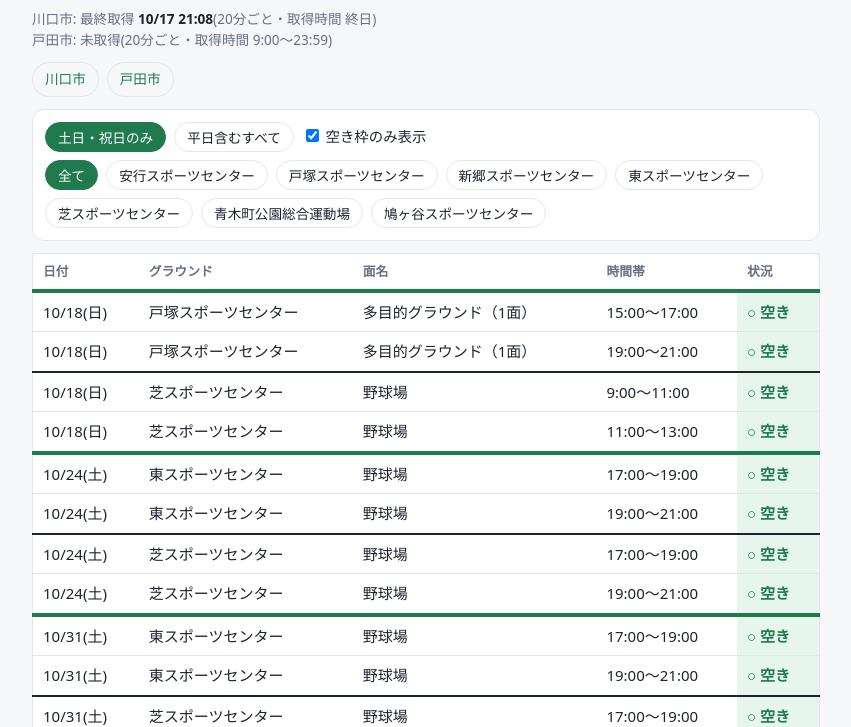
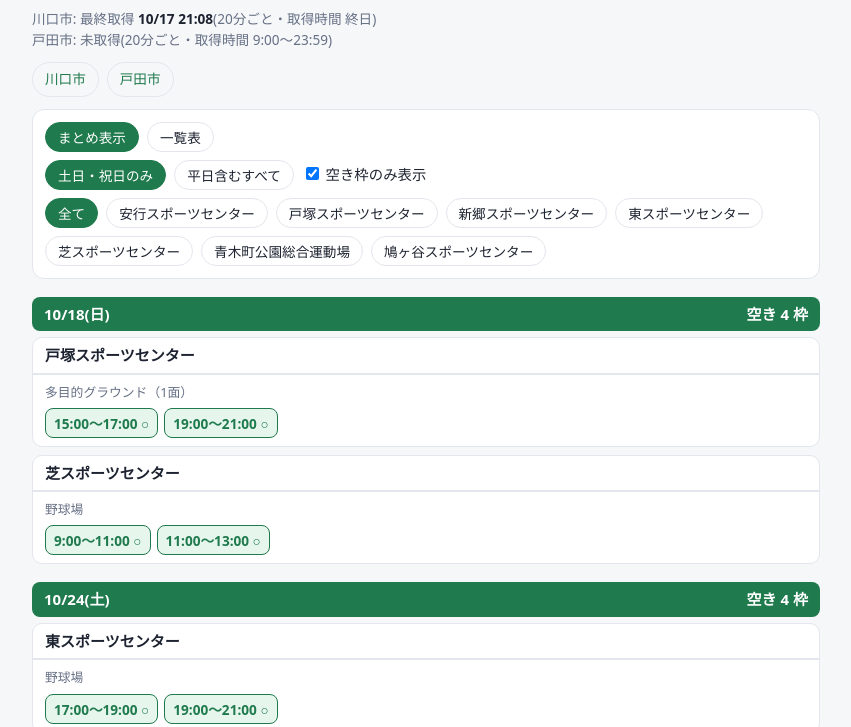
Before and after one commit to suzuete/ground-viewer, a plain HTML site: page index.html in a window 1280 px wide. Shown: the part 73-800 px from the top of the page, without its empty margins (214-1065 px from the left). Drawn offline with Linux system fonts and the light colour scheme.

Commit message:
Add files via upload

```diff
--- a/index.html
+++ b/index.html
@@ -5,8 +5,8 @@
 <meta name="viewport" content="width=device-width, initial-scale=1">
 <title>川口市・戸田市 野球場 空き状況</title>
 <style>
-:root{--bg:#f6f7f9;--card:#fff;--text:#1d2330;--sub:#667085;--line:#e3e6ec;--accent:#1f7a4d;--open:#e6f6ec;--full:#f3f4f6}
-@media (prefers-color-scheme:dark){:root{--bg:#14171c;--card:#1d2128;--text:#e8eaee;--sub:#9aa3b2;--line:#2d333d;--accent:#4cc38a;--open:#17352a;--full:#232830}}
+:root{--bg:#f6f7f9;--card:#fff;--text:#1d2330;--sub:#667085;--line:#e3e6ec;--accent:#1f7a4d;--open:#e6f6ec;--full:#f3f4f6;--sep:#cfd4dd}
+@media (prefers-color-scheme:dark){:root{--bg:#14171c;--card:#1d2128;--text:#e8eaee;--sub:#9aa3b2;--line:#2d333d;--accent:#4cc38a;--open:#17352a;--full:#232830;--sep:#394150}}
 *{box-sizing:border-box}
 body{margin:0;background:var(--bg);color:var(--text);font:15px/1.5 system-ui,"Hiragino Sans","Noto Sans JP",sans-serif}
 main{max-width:820px;margin:0 auto;padding:16px}
@@ -29,8 +29,19 @@ tr.open td:last-child{background:var(--open);color:var(--accent);font-weight:700
 tr.lottery td:last-child{background:#eaf1ff;color:#2b5cc4;font-weight:700}
 tr.outside td:last-child{background:#f1eedf;color:#7a6a2a;font-weight:700}
 tr.closed,tr.full{color:var(--sub)}
-tr.new-court td{border-top:1px solid var(--sub)}
-tr.new-ground td{border-top:2px solid var(--text)}
+.day{margin:18px 0 6px;padding:6px 12px;background:var(--accent);color:#fff;border-radius:8px;font-weight:700;display:flex;justify-content:space-between}
+.gcard{background:var(--card);border:1px solid var(--line);border-radius:10px;margin-bottom:8px;overflow:hidden}
+.gname{padding:6px 12px;font-weight:700;border-bottom:1px solid var(--line)}
+.crow{display:flex;flex-wrap:wrap;gap:6px;align-items:center;padding:8px 12px;border-top:1px solid var(--line)}
+.crow:first-of-type{border-top:0}
+.cname{flex:0 0 100%;font-size:.8rem;color:var(--sub)}
+.slotchip{border:1px solid var(--line);border-radius:8px;padding:4px 8px;font-size:.85rem;cursor:pointer;background:transparent;color:var(--sub);font-family:inherit}
+.slotchip.open{background:var(--open);color:var(--accent);border-color:var(--accent);font-weight:700}
+.slotchip.lottery{background:#eaf1ff;color:#2b5cc4;border-color:#9db8ee;font-weight:700}
+.slotchip.outside{background:#f1eedf;color:#7a6a2a;border-color:#d6cf9f;font-weight:700}
+.slotchip.full{text-decoration:line-through;opacity:.65}
+tr.new-court td{border-top:1px solid var(--line)}
+tr.new-ground td{border-top:1px solid var(--sep)}
 tr.new-date td{border-top:4px solid var(--accent)}
 tr.full td:last-child{background:var(--full)}
 .banner{background:#fff4d6;color:#6b4e00;border-radius:8px;padding:8px 12px;margin-bottom:12px;font-size:.85rem}
@@ -50,6 +61,10 @@ dialog::backdrop{background:rgba(0,0,0,.4)}
 
   <div class="panel">
     <div class="row">
+      <button class="chip on" data-view="compact">まとめ表示</button>
+      <button class="chip" data-view="table">一覧表</button>
+    </div>
+    <div class="row">
       <button class="chip on" data-days="we">土日・祝日のみ</button>
       <button class="chip" data-days="all">平日含むすべて</button>
       <label><input type="checkbox" id="onlyOpen" checked> 空き枠のみ表示</label>
@@ -57,6 +72,7 @@ dialog::backdrop{background:rgba(0,0,0,.4)}
     <div class="row" id="grounds"></div>
   </div>
 
+  <div id="compact"></div>
   <div class="tablewrap">
     <table>
       <thead><tr><th>日付</th><th>グラウンド</th><th>面名</th><th>時間帯</th><th>状況</th></tr></thead>
@@ -74,9 +90,44 @@ dialog::backdrop{background:rgba(0,0,0,.4)}
 <script>
 const $ = id => document.getElementById(id);
 const DOW = ["日","月","火","水","木","金","土"];
-const state = { data: null, days: "we", ground: "all" };
+const state = { data: null, days: "we", ground: "all", view: "compact" };
 const ST = { open: "○ 空き", lottery: "抽 抽選", outside: "受付前", closed: "休", full: "× 埋" };
 const STL = { open: "空き", lottery: "抽選", outside: "受付期間外(まだ予約できません)", closed: "休館日など", full: "予約済み" };
+const MARK = { open: " ○", full: " ×", lottery: " 抽" };
+const DOWN = ["日","月","火","水","木","金","土"];
+function renderCompact(rows) {
+  if (!rows.length) return '<div class="empty">条件に合う枠がありません</div>';
+  const days = [];
+  rows.forEach((s, i) => {
+    let day = days[days.length - 1];
+    if (!day || day.date !== s.date) { day = { date: s.date, grounds: [] }; days.push(day); }
+    let g = day.grounds[day.grounds.length - 1];
+    if (!g || g.name !== s.ground) { g = { name: s.ground, courts: [] }; day.grounds.push(g); }
+    let c = g.courts[g.courts.length - 1];
+    if (!c || c.name !== s.court) { c = { name: s.court, items: [] }; g.courts.push(c); }
+    c.items.push([s, i]);
+  });
+  return days.map(day => {
+    const d = new Date(day.date + "T00:00:00");
+    const open = day.grounds.flatMap(g => g.courts.flatMap(c => c.items)).filter(([s]) => s.status === "open").length;
+    const cards = day.grounds.map(g => `<div class="gcard"><div class="gname">${g.name}</div>` +
+      g.courts.map(c => `<div class="crow">${c.name ? `<div class="cname">${c.name}</div>` : ""}` +
+        c.items.map(([s, i]) => `<button class="slotchip ${s.status}" data-i="${i}">${s.period}${MARK[s.status] || ""}</button>`).join("") +
+        `</div>`).join("") + `</div>`).join("");
+    return `<div class="day"><span>${d.getMonth() + 1}/${d.getDate()}(${DOWN[d.getDay()]})</span><span>${open ? "空き " + open + " 枠" : ""}</span></div>${cards}`;
+  }).join("");
+}
+function applyView() {
+  const compact = state.view === "compact";
+  $("compact").style.display = compact ? "block" : "none";
+  document.querySelector(".tablewrap").style.display = compact ? "none" : "block";
+}
+function openDetail(s) {
+  const src = (state.data.sources || []).find(x => x.id === s.source) || (state.data.sources || [])[0];
+  $("dlgBody").innerHTML = `<h3>${s.ground} ${s.court || ""}</h3><p>${s.date}　${s.period}<br>状況: ${STL[s.status] || "予約済み"}</p>`;
+  $("dlgLink").href = src ? src.url : "#";
+  $("dlg").showModal();
+}
 const OPENISH = ["open", "lottery", "outside"];
 const fmt = iso => iso ? new Date(iso).toLocaleString("ja-JP", { month: "numeric", day: "numeric", hour: "2-digit", minute: "2-digit" }) : null;
 function renderSources(d) {
@@ -151,6 +202,8 @@ function render() {
     return `<tr class="slot ${s.status} ${g}" data-i="${i}"><td>${label}</td><td>${s.ground}</td><td>${s.court || "-"}</td><td>${s.period}</td><td>${ST[s.status] || "× 埋"}</td></tr>`;
   }).join("") : '<tr><td colspan="5" class="empty">条件に合う枠がありません</td></tr>';
   state.rows = rows;
+  $("compact").innerHTML = renderCompact(rows);
+  applyView();
 }
 
 document.addEventListener("click", e => {
@@ -159,11 +212,17 @@ document.addEventListener("click", e => {
     state.days = chip.dataset.days;
     document.querySelectorAll("[data-days]").forEach(b => b.classList.toggle("on", b === chip));
     render();
+  } else if (chip && chip.dataset.view) {
+    state.view = chip.dataset.view;
+    document.querySelectorAll("[data-view]").forEach(b => b.classList.toggle("on", b === chip));
+    applyView();
   } else if (chip && chip.dataset.g) {
     state.ground = chip.dataset.g;
     document.querySelectorAll("[data-g]").forEach(b => b.classList.toggle("on", b === chip));
     render();
   }
+  const sc = e.target.closest(".slotchip");
+  if (sc) openDetail(state.rows[+sc.dataset.i]);
   const tr = e.target.closest("tr.slot");
   if (tr) {
     const s = state.rows[+tr.dataset.i];
```
Also changed, not shown: 1 other file.
